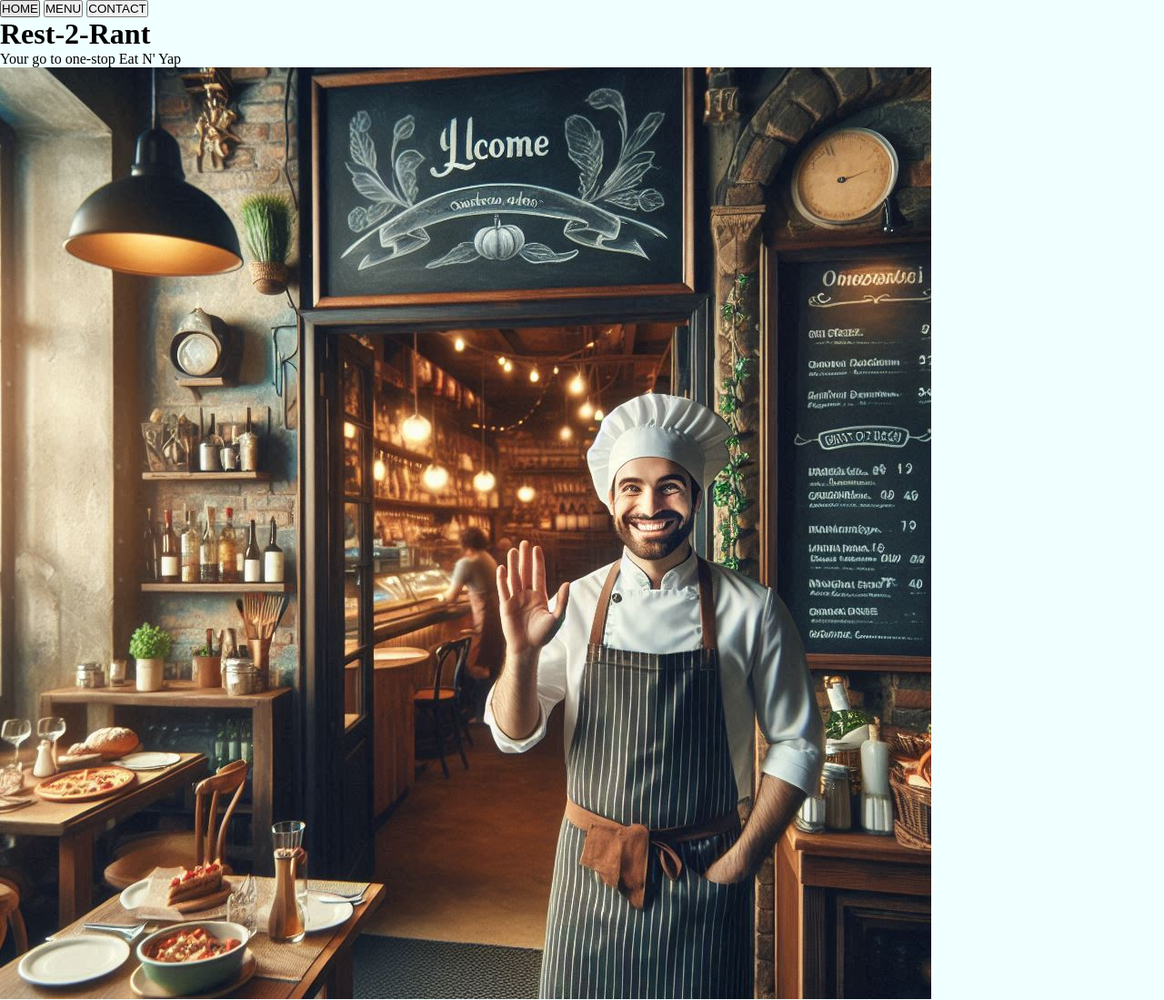
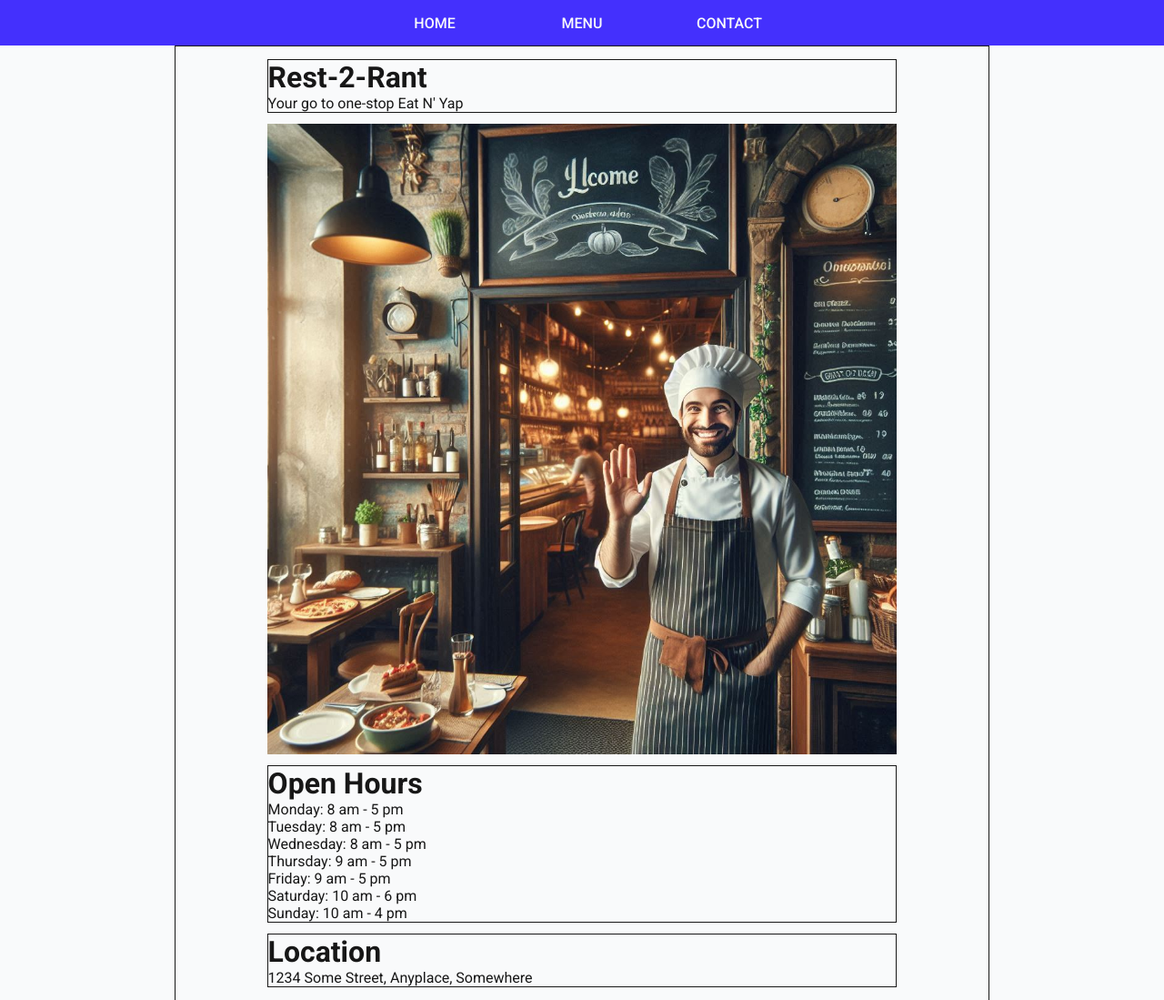
Before and after one commit to rhenzala/restaurant-page, a website built with webpack: page src/template.html in a window 1280 px wide. Shown: the top 1099 px of the page at 91% size. Built offline with nearby package versions, Linux system fonts and the light colour scheme.

Commit message:
Add the initial styling and layout for the content
Add the root color schemes, font-family, and the layout
for the content of each web page. Also added some styling for
nav buttons and the contents of div#content.

```diff
--- a/src/styles.css
+++ b/src/styles.css
@@ -1,3 +1,5 @@
+@import url('https://fonts.googleapis.com/css2?family=Roboto:ital,wght@0,100;0,300;0,400;0,500;0,700;0,900;1,100;1,300;1,400;1,500;1,700;1,900&display=swap');
+
 *,
 *::after,
 *::before{
@@ -5,7 +7,68 @@
     padding: 0;
     box-sizing: border-box;
 }
+:root{
+    --accent: #4430fd;
+    --black: #171717;
+    --white: #f9fafb;
+    --accent-lighter: #7768fc;
+    --accent-darker: #1900fd;
 
+    font-family: Roboto, system-ui, -apple-system, BlinkMacSystemFont, 'Segoe UI', Oxygen, Ubuntu, Cantarell, 'Open Sans', 'Helvetica Neue', sans-serif;
+}
 body{
-    background-color: azure;
+    background-color: var(--white);
+    color: var(--black);
+    font-size: 16px;
+    display: flex;
+    flex-direction: column;
+    align-items: center;
+    justify-content: flex-start;
 }
+button{
+    font-family: inherit;
+    font-size: 16px;
+    font-weight: 500;
+    color: var(--white);
+    background-color: var(--accent);
+    outline: none;
+    border: none;
+    width: 150px;
+    padding: 8px 12px;
+}
+button:hover{
+    cursor: pointer;
+    transform: scale(1.05);
+    background-color: var(--accent-lighter);
+
+}
+header{
+    width: 100%;
+    display: flex;
+    justify-content: center;
+    background-color: var(--accent);
+    min-height: 50px;
+}
+nav,
+#content{
+    width: 70%;
+    display: flex;
+    justify-content: center;
+    gap: 12px;
+}
+img{
+    width: 80%;
+    height: auto;
+}
+#content{
+    flex-direction: column;
+    align-items: center;
+    border: var(--black) 1px solid;
+    padding: 14px;
+}
+.content-heading,
+.content-section{
+    border: var(--black) 1px solid;
+    width: 80%;
+    height: auto;
+}
```
